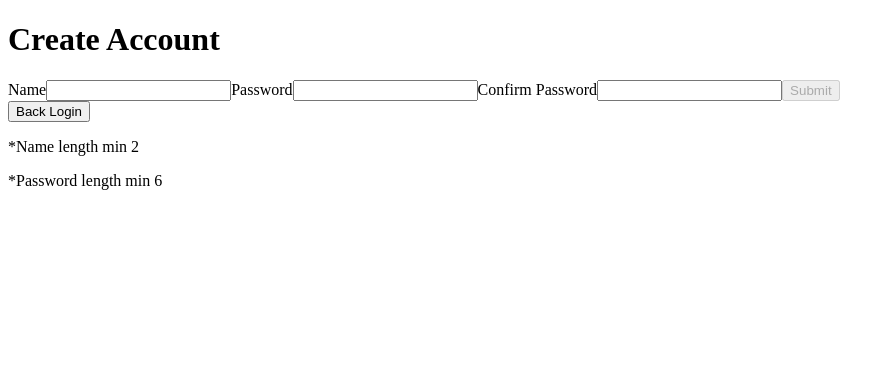
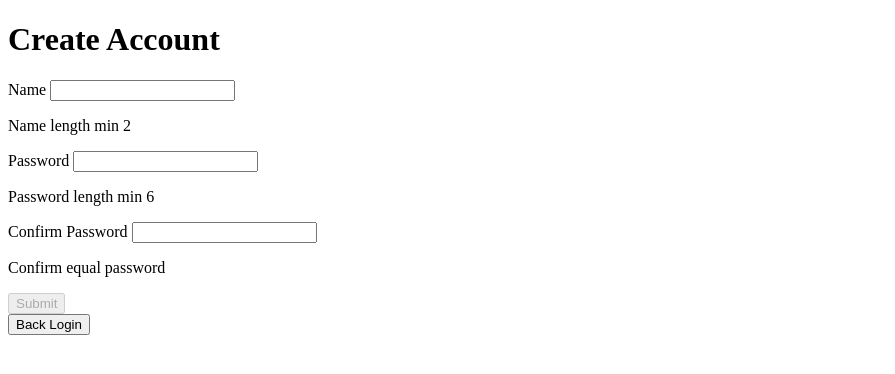
Before and after one commit to Henrique-Gouvea/Login-and-Registration---back-end-integration-, a React (Create React App) app in the folder front/: page /user/cadaster in a window 1280 px wide. Shown: the top 374 px of the page, without its empty margins (0-895 px from the left). Built offline with nearby package versions, Linux system fonts and the light colour scheme.

Commit message:
feat: alert user in create accout validation

```diff
--- a/front/src/pages/cadaster/index.jsx
+++ b/front/src/pages/cadaster/index.jsx
@@ -19,8 +19,6 @@ function Cadaster() {
         >
           Back Login
         </button>
-        <p>*Name length min 2</p>
-        <p>*Password length min 6</p>
       </div>
     </>
   )
--- a/front/src/pages/components/form.jsx/index.jsx
+++ b/front/src/pages/components/form.jsx/index.jsx
@@ -27,6 +27,7 @@ function Form({ cadaster }){
     <form>
       <label htmlFor="name-login">
         Name
+        {' '}
         <input
           name="name-login"
           type="text"
@@ -36,8 +37,16 @@ function Form({ cadaster }){
           value={ nameLogin }
         />
       </label>
+      {cadaster
+        ? (
+        <p>
+          { nameLogin.length > 2
+        ? 'Accept'
+        : 'Name length min 2' }
+        </p>) : ''}
       <label htmlFor="password-login">
         Password
+        {' '}
         <input
           type="password"
           name="password-login"
@@ -49,9 +58,18 @@ function Form({ cadaster }){
       </label>
       {cadaster
         ? (
+        <p>
+          { passwordLogin.length > 5
+          ? 'Accept'
+          : 'Password length min 6' }
+        </p>) : ''}
+
+      {cadaster
+        ? (
         <>
           <label htmlFor="password-confirm">
           Confirm Password
+          {' '}
           <input
             type="password"
             name="password-confirm"
@@ -61,6 +79,11 @@ function Form({ cadaster }){
             value={ passwordConfirm }
           />
           </label>
+          <p>
+            { passwordConfirm &&(passwordConfirm === passwordLogin)
+            ? 'Accept'
+            : 'Confirm equal password' }
+          </p>
         </>
         )
         :  ''}
```
